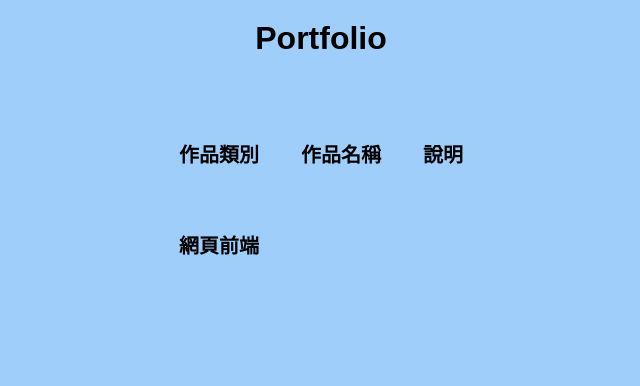
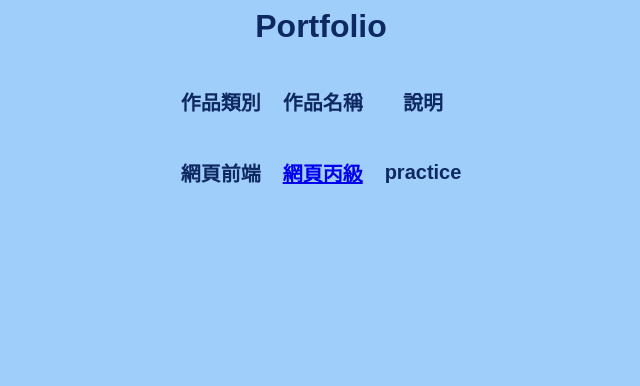
Before and after one commit to tracychung/tracychung.hithub.io, a plain HTML site: page index.html in a window 1280 px wide. Shown: the whole page, without its empty margins (319-959 px from the left). Drawn offline with Linux system fonts and the light colour scheme.

Commit message:
新增網頁丙級

```diff
--- a/index.html
+++ b/index.html
@@ -12,20 +12,27 @@
         }
         h1 {
             font-family: Arial, Helvetica, sans-serif;
-            margin: 20px auto;
+            margin: 0 auto;
             text-align: center;
+            color: #0E2961;
         }
 
-        table,
-        tr,
-        td {
+        table,th,td{
             margin: 0 auto;
             font-weight: bold;
             font-family: Arial, Helvetica, sans-serif;
             font-size: 20px;
-            padding: 30px 20px;
+            padding: 20px 10px;
             border: 1px;
         }
+        tr{
+            color: #0E2961;
+        }
+        a:hover{
+            background-color: #ccc;
+
+        }
+
     </style>
 </head>
 
@@ -36,14 +43,16 @@
 
     <table>
         <tr>
-            <td>作品類別</td>
-            <td>作品名稱</td>
-            <td>說明</td>
+            <th>作品類別</th>
+            <th>作品名稱</th>
+            <th>說明</th>
         </tr>
         <tr>
             <td>網頁前端</td>
-            <td></td>
-            <td></td>
+            <td>
+                <a href="https://tracychung.github.io/thirdproject">網頁丙級</a>
+            </td>
+            <td>practice</td>
         </tr>
         <tr>
             <td></td>
```
